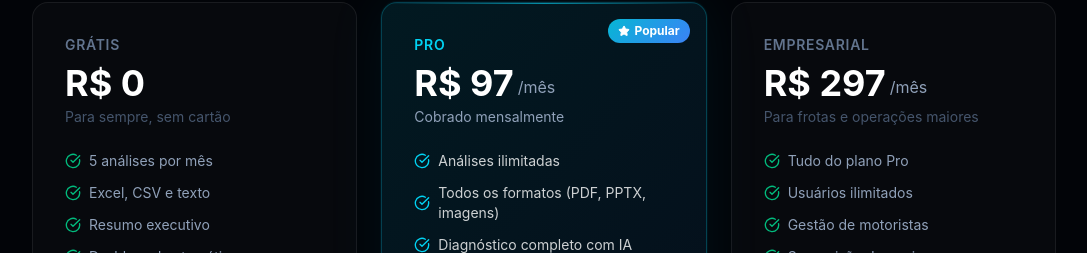
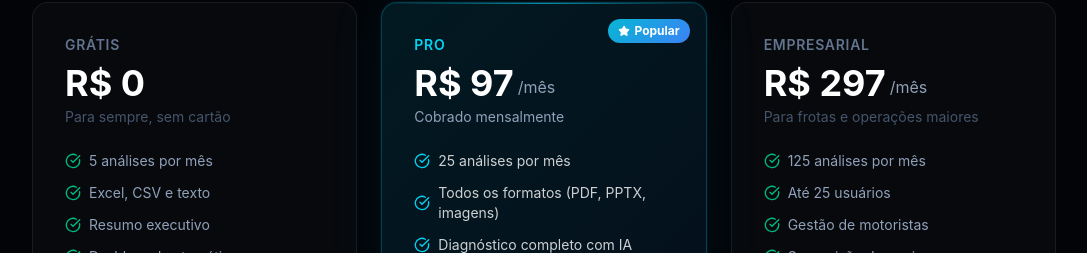
Before and after one commit to zanao-cloud/logipilot, a Next.js app: page / in a window 1280 px wide. Shown: the part 4252-4505 px from the top of the page, without its empty margins (96-1183 px from the left). Built offline with nearby package versions, Linux system fonts and the light colour scheme.

Commit message:
fix(pricing): replace unlimited tiers with explicit limits (5x progression)
Free: 5 análises, 1 usuário
Pro: 25 análises (5×), até 5 usuários
Empresarial: 125 análises (5×), até 25 usuários (5×)

Co-Authored-By: Claude Sonnet 4.6 <noreply@anthropic.com>

```diff
--- a/app/page.tsx
+++ b/app/page.tsx
@@ -625,7 +625,7 @@ export default function LandingPage() {
                 <p className="text-sm text-slate-400">Cobrado mensalmente</p>
               </div>
               <ul className="space-y-3 mb-8 flex-1">
-                {['Análises ilimitadas', 'Todos os formatos (PDF, PPTX, imagens)', 'Diagnóstico completo com IA', 'Plano de ação com prioridades', 'Chat com os dados', 'Exportação em PDF', 'Histórico completo', 'Até 5 usuários'].map(f => (
+                {['25 análises por mês', 'Todos os formatos (PDF, PPTX, imagens)', 'Diagnóstico completo com IA', 'Plano de ação com prioridades', 'Chat com os dados', 'Exportação em PDF', 'Histórico completo', 'Até 5 usuários'].map(f => (
                   <li key={f} className="flex items-center gap-2 text-sm text-white/80">
                     <CheckCircle className="w-4 h-4 text-cyan-400 flex-shrink-0" />{f}
                   </li>
@@ -653,7 +653,7 @@ export default function LandingPage() {
                 <p className="text-sm text-slate-600">Para frotas e operações maiores</p>
               </div>
               <ul className="space-y-3 mb-8 flex-1">
-                {['Tudo do plano Pro', 'Usuários ilimitados', 'Gestão de motoristas', 'Supervisão de equipe', 'Análises por organização', 'Suporte prioritário', 'Onboarding dedicado'].map(f => (
+                {['125 análises por mês', 'Até 25 usuários', 'Gestão de motoristas', 'Supervisão de equipe', 'Análises por organização', 'Suporte prioritário', 'Onboarding dedicado'].map(f => (
                   <li key={f} className="flex items-center gap-2 text-sm text-slate-400">
                     <CheckCircle className="w-4 h-4 text-emerald-500 flex-shrink-0" />{f}
                   </li>
```
